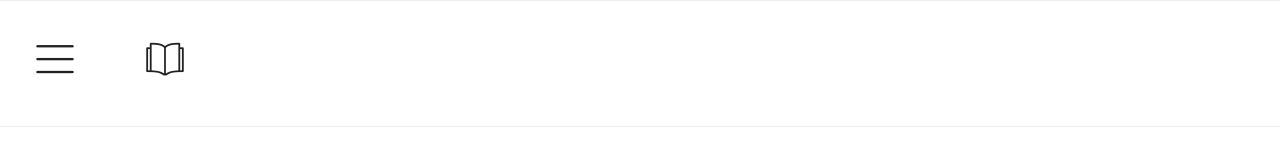
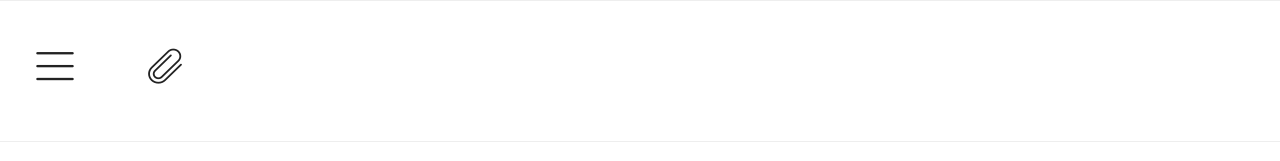
Before and after one commit to buckshire/resume, a plain HTML site: page index.html in a window 1280 px wide. Shown: the top 161 px of the page. Drawn offline with Linux system fonts and the light colour scheme; files whose address does not match are found by name.

Commit message:
Add files via upload

```diff
--- a/index.html
+++ b/index.html
@@ -37,7 +37,7 @@
     <div class="nav-icon">
         <a href="#" class="icon-hamburger"></a></div>
     <div class="nav-icon">
-        <a href="#" class="icon-book"></a></div>
+        <a href="#" class="icon-attachment"></a></div>
     </div>
   </nav>
 
--- a/my.css
+++ b/my.css
@@ -36,7 +36,6 @@
     display: inline-block;
     font-size: 50px;
     font-weight: 600;
-    line-height: 6.5rem;
     color: #222; }
 
   .navbar-item.active {
```
